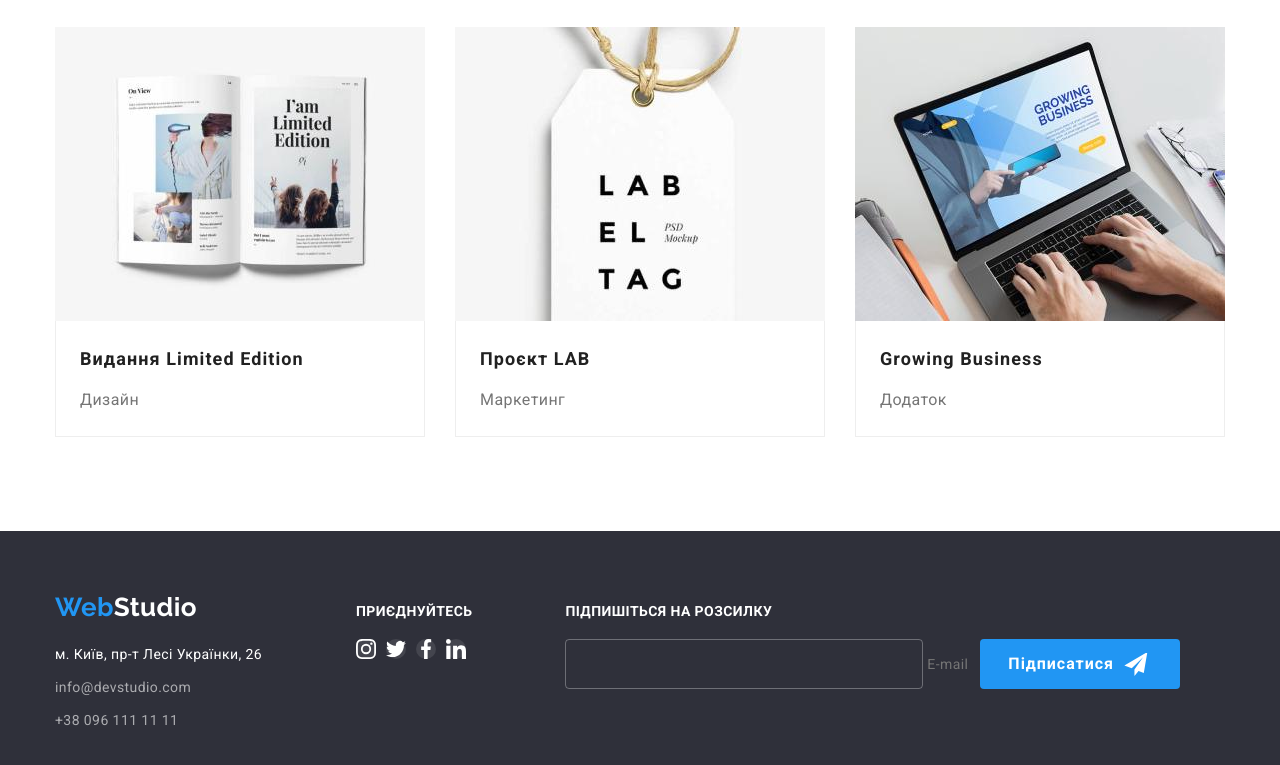
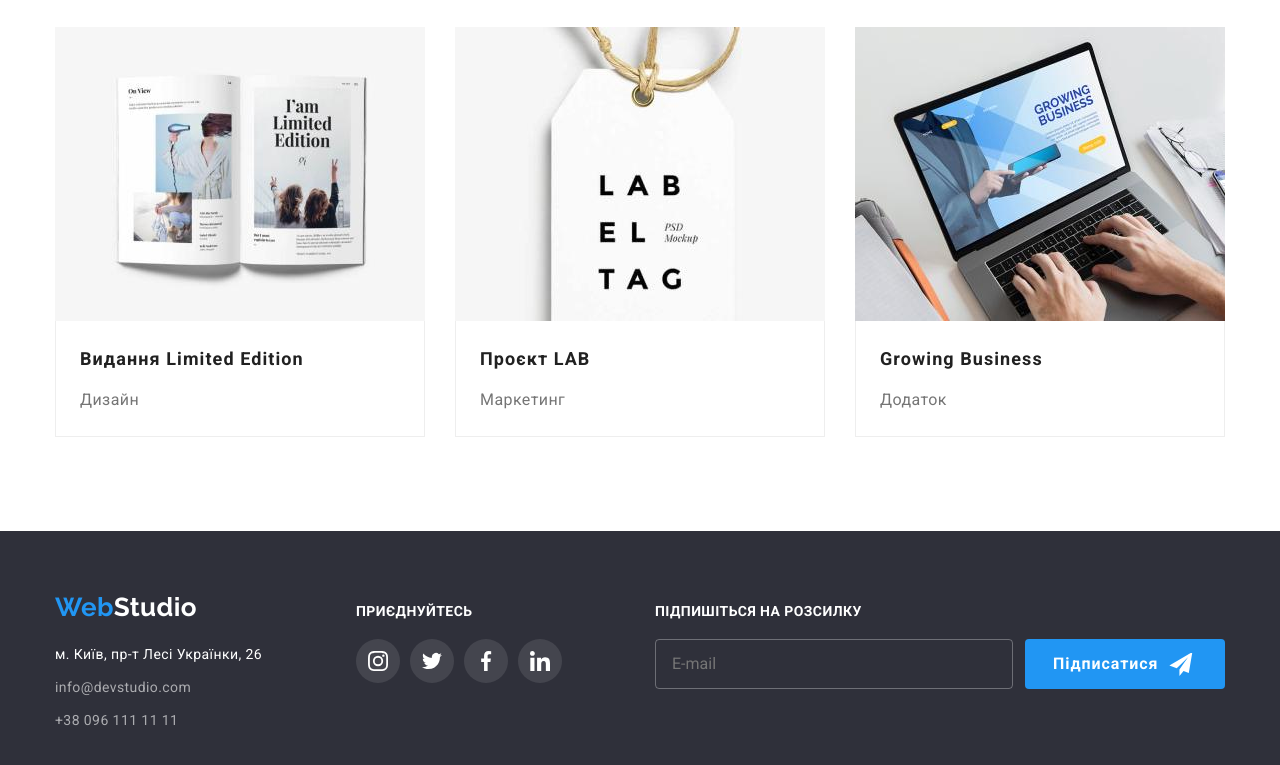
Before and after one commit to SiracencoSerghei/goit-markup-hw-06, a plain HTML site: page portfolio.html in a window 1280 px wide. Shown: the part 1114-1879 px from the top of the page. Drawn offline with nearby package versions, Linux system fonts and the light colour scheme.

Commit message:
changed style in footer form

```diff
--- a/portfolio.html
+++ b/portfolio.html
@@ -359,28 +359,28 @@
         <div class="join footer-section2">
           <p class="join-title">приєднуйтесь</p>
           <ul class="icon list">
-            <li>
+            <li class="join-item">
               <a href="#" class="icon-socialnet">
                 <svg class="icon">
                   <use href="./img/symbol-defs.svg#icon-instagram"></use>
                 </svg>
               </a>
             </li>
-            <li>
+            <li class="join-item">
               <a href="#" class="icon-socialnet">
                 <svg class="icon">
                   <use href="./img/symbol-defs.svg#icon-twitter"></use>
                 </svg>
               </a>
             </li>
-            <li>
+            <li class="join-item">
               <a href="#" class="icon-socialnet">
                 <svg class="icon">
                   <use href="./img/symbol-defs.svg#icon-facebook"></use>
                 </svg>
               </a>
             </li>
-            <li>
+            <li class="join-item">
               <a href="#" class="icon-socialnet">
                 <svg class="icon">
                   <use href="./img/symbol-defs.svg#icon-linkedin"></use>
@@ -399,9 +399,9 @@
                   class="form-entry-field"
                   type="email"
                   name="mail"
-                  required
+                  required placeholder="E-mail"
                 />
-                <span class="form-entry-plaseholder">E-mail</span>
+                <!-- <span class="form-entry-plaseholder">E-mail</span> -->
               </label>
             </div>
             <button class="sign-submit" type="submit">
```
